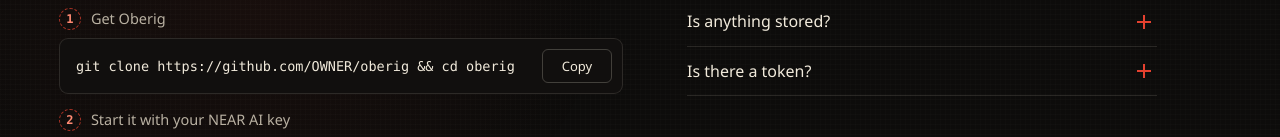
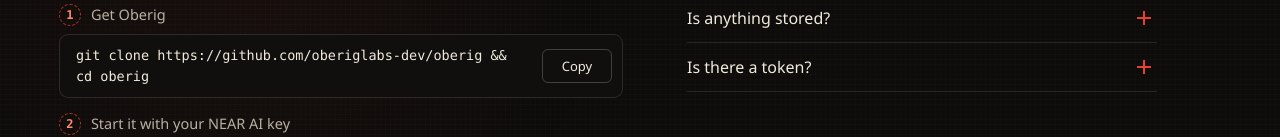
Before and after one commit to oberiglabs-dev/oberig, a website with bundled scripts: page site/index.html in a window 1280 px wide. Shown: the part 4320-4457 px from the top of the page. Built offline with nearby package versions, Linux system fonts and the light colour scheme; animation ran at ten frames a second.

Commit message:
Point links at the GitHub repo

```diff
--- a/package.json
+++ b/package.json
@@ -33,6 +33,6 @@
   ],
   "repository": {
     "type": "git",
-    "url": "https://github.com/OWNER/oberig"
+    "url": "https://github.com/oberiglabs-dev/oberig"
   }
 }
--- a/site/index.html
+++ b/site/index.html
@@ -52,7 +52,7 @@
         <p class="tagline rv" style="--i:1">Your agent's amulet.</p>
         <p class="lede rv" style="--i:2">A small local guard for Claude Code, Codex and OpenCode. It talks only to a NEAR AI enclave it has verified, masks your secrets first, and stops hidden instructions before your agent reads them.</p>
         <div class="actions">
-          <a class="btn btn-primary" href="https://github.com/OWNER/oberig">View on GitHub <span aria-hidden="true">↗</span></a>
+          <a class="btn btn-primary" href="https://github.com/oberiglabs-dev/oberig">View on GitHub <span aria-hidden="true">↗</span></a>
           <a class="btn btn-ghost" href="#verify">See how it works</a>
         </div>
         <p class="meta rv" style="--i:3">open source · MIT · zero dependencies · runs on 127.0.0.1</p>
@@ -217,7 +217,7 @@
             <div class="tabpanel" role="tabpanel" id="panel-ps" aria-labelledby="tab-ps">
               <div class="cmd">
                 <p class="cmd-label"><span class="n">1</span>Get Oberig</p>
-                <div class="cmd-box"><code>git clone https://github.com/OWNER/oberig; cd oberig</code><button type="button" class="copy-btn" aria-label="Copy command 1 for PowerShell">Copy</button></div>
+                <div class="cmd-box"><code>git clone https://github.com/oberiglabs-dev/oberig; cd oberig</code><button type="button" class="copy-btn" aria-label="Copy command 1 for PowerShell">Copy</button></div>
               </div>
               <div class="cmd">
                 <p class="cmd-label"><span class="n">2</span>Start it with your NEAR AI key</p>
@@ -227,7 +227,7 @@
             <div class="tabpanel" role="tabpanel" id="panel-sh" aria-labelledby="tab-sh" hidden>
               <div class="cmd">
                 <p class="cmd-label"><span class="n">1</span>Get Oberig</p>
-                <div class="cmd-box"><code>git clone https://github.com/OWNER/oberig &amp;&amp; cd oberig</code><button type="button" class="copy-btn" aria-label="Copy command 1 for macOS and Linux">Copy</button></div>
+                <div class="cmd-box"><code>git clone https://github.com/oberiglabs-dev/oberig &amp;&amp; cd oberig</code><button type="button" class="copy-btn" aria-label="Copy command 1 for macOS and Linux">Copy</button></div>
               </div>
               <div class="cmd">
                 <p class="cmd-label"><span class="n">2</span>Start it with your NEAR AI key</p>
@@ -289,9 +289,9 @@
           <p>Built for NEAR AI Cloud. Detection ideas from open-source secret scanners.</p>
         </div>
         <ul class="foot-links">
-          <li><a href="https://github.com/OWNER/oberig">GitHub <span aria-hidden="true">↗</span></a></li>
+          <li><a href="https://github.com/oberiglabs-dev/oberig">GitHub <span aria-hidden="true">↗</span></a></li>
           <li><a href="https://x.com/oberiglabs">X <span aria-hidden="true">↗</span></a></li>
-          <li><a href="https://github.com/OWNER/oberig/blob/main/LICENSE">MIT License</a></li>
+          <li><a href="https://github.com/oberiglabs-dev/oberig/blob/main/LICENSE">MIT License</a></li>
         </ul>
       </footer>
     </div>
```
Also changed, not shown: README.md.
